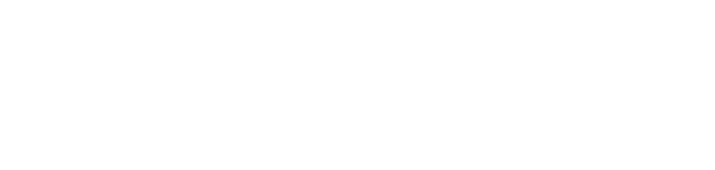
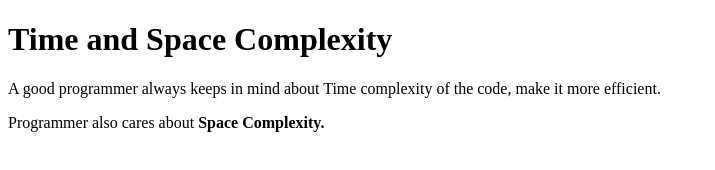
Before and after one commit to acciojob/time-and-space-complexity-Dharam8218, a website: page main.html in a window 1280 px wide. Shown: the whole page, without its empty margins (0-715 px from the left). Drawn offline with Linux system fonts and the light colour scheme.

Commit message:
created a submission

```diff
--- a/main.html
+++ b/main.html
@@ -8,7 +8,10 @@
 
 <body>
 	<!-- the entire body must be written by student -->
-    <script type="text/javascript" src="./script.js">
+	<h1>Time and Space Complexity</h1>
+	<p>A good programmer always keeps in mind about Time complexity of the code, make it more efficient.</p>
+    <p>Programmer also cares about <b>Space Complexity.</p>
+	<script type="text/javascript" src="./script.js">
 </script>
 
 </body>
```
